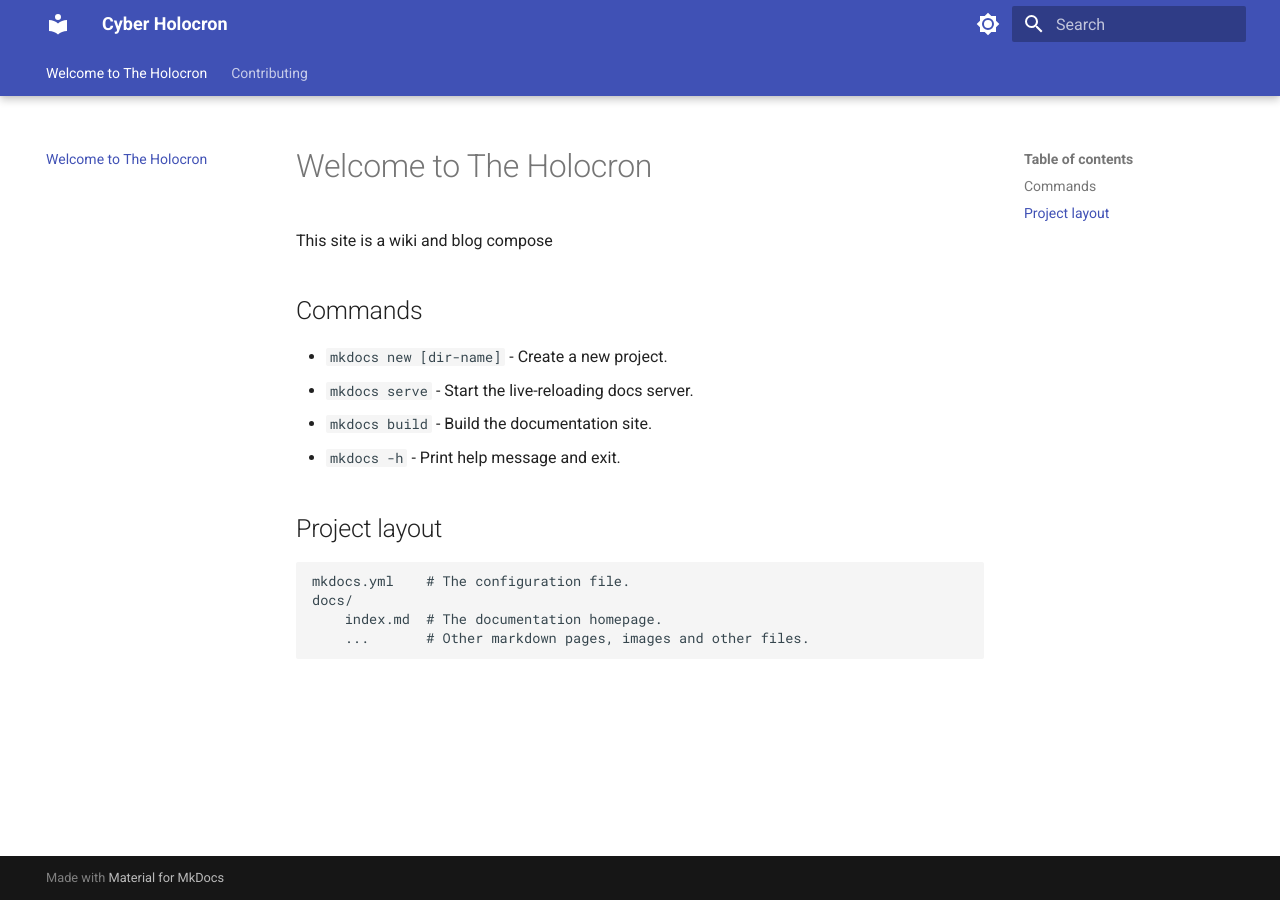
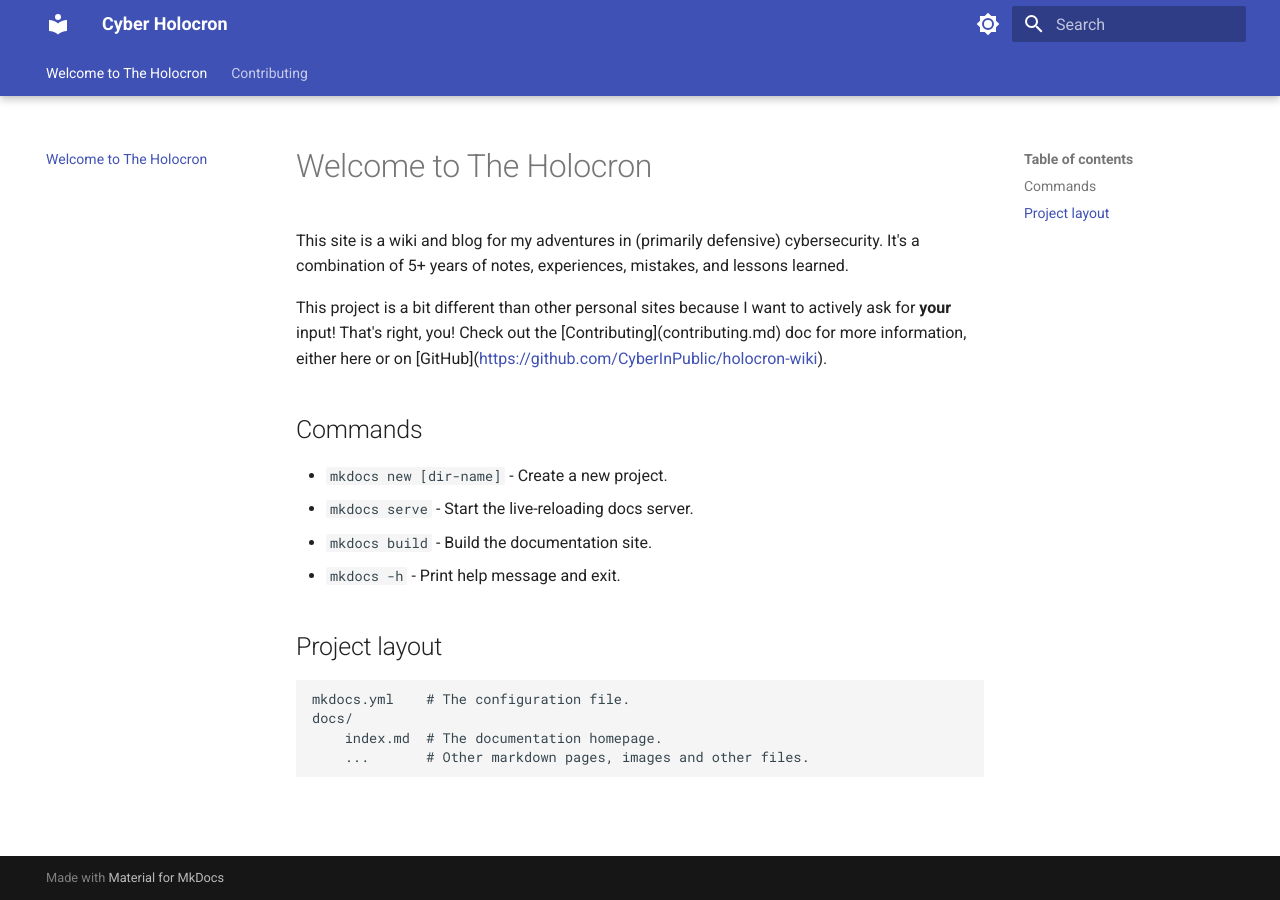
Before and after one commit to CyberInPublic/holocron-wiki, an MkDocs documentation site: the page built from docs/index.md, in a window 1280 px wide. Built offline with MkDocs 1.6.1 and Material for MkDocs 9.7.7, drawn with Linux system fonts in a browser that asks for light colours.

Commit message:
Update `docs/index.md`

```diff
--- a/docs/index.md
+++ b/docs/index.md
@@ -1,6 +1,8 @@
 # Welcome to The Holocron
 
-This site is a wiki and blog compose
+This site is a wiki and blog for my adventures in (primarily defensive) cybersecurity. It's a combination of 5+ years of notes, experiences, mistakes, and lessons learned.
+
+This project is a bit different than other personal sites because I want to actively ask for **your** input! That's right, you! Check out the \[Contributing\](contributing.md) doc for more information, either here or on \[GitHub\](<https://github.com/CyberInPublic/holocron-wiki>).
 
 ## Commands
 
```
